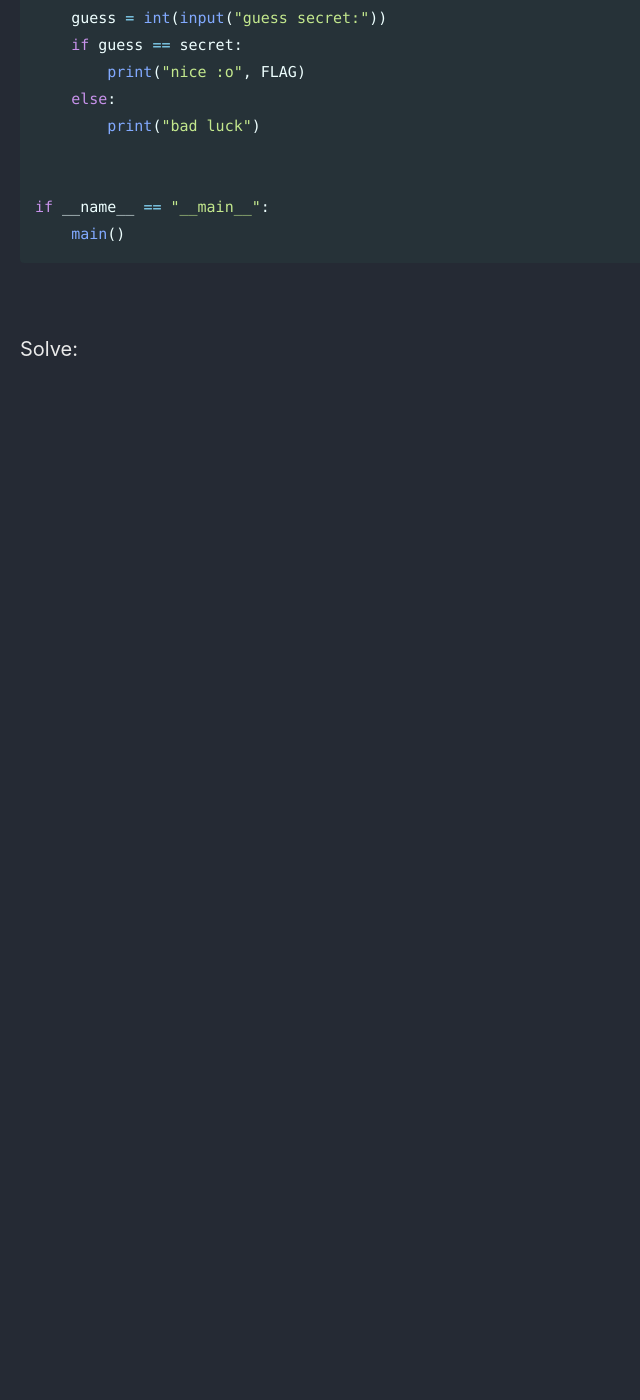
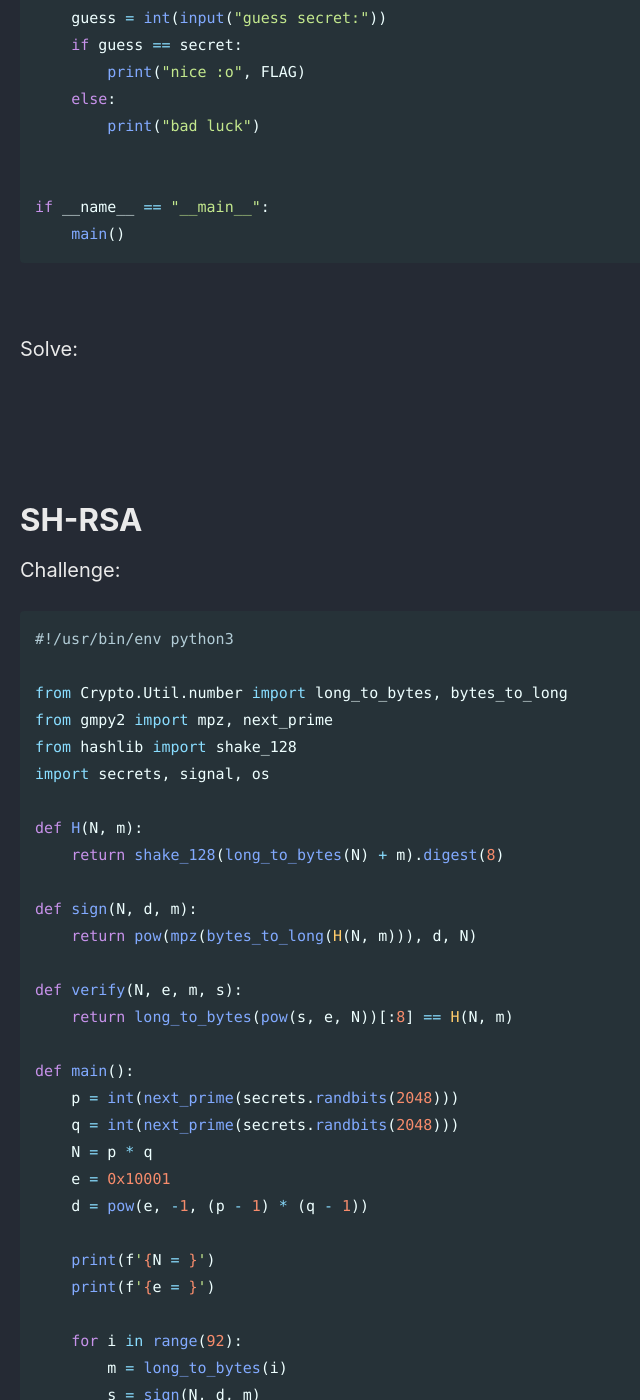
Before and after one commit to Connor-McCartney/Connor-McCartney.github.io, a Jekyll site: the page built from _pages/cryptography/other/DUCTF-2025.md, in a window 1280 px wide and 1400 px high, scrolled down 5130 px. Shown: the whole window, without its empty margins (0-640 px from the left). Built offline with Jekyll 4.4.1, drawn with Linux system fonts in a browser that asks for light colours; cached includes are drawn as plain includes; before the commit the page ends 5662 px from its top, so only the background shows below that; some of the changed text lies outside the part shown.

Commit message:
Update DUCTF-2025.md

````diff
--- a/_pages/cryptography/other/DUCTF-2025.md
+++ b/_pages/cryptography/other/DUCTF-2025.md
@@ -220,3 +220,63 @@ Solve:
 <br>
 
 <br>
+
+# SH-RSA
+
+Challenge:
+
+```python
+#!/usr/bin/env python3
+
+from Crypto.Util.number import long_to_bytes, bytes_to_long
+from gmpy2 import mpz, next_prime
+from hashlib import shake_128
+import secrets, signal, os
+
+def H(N, m):
+    return shake_128(long_to_bytes(N) + m).digest(8)
+
+def sign(N, d, m):
+    return pow(mpz(bytes_to_long(H(N, m))), d, N)
+
+def verify(N, e, m, s):
+    return long_to_bytes(pow(s, e, N))[:8] == H(N, m)
+
+def main():
+    p = int(next_prime(secrets.randbits(2048)))
+    q = int(next_prime(secrets.randbits(2048)))
+    N = p * q
+    e = 0x10001
+    d = pow(e, -1, (p - 1) * (q - 1))
+
+    print(f'{N = }')
+    print(f'{e = }')
+
+    for i in range(92):
+        m = long_to_bytes(i)
+        s = sign(N, d, m)
+        print(m.hex(), hex(s))
+
+    signal.alarm(46)
+
+    s = int(input('s: '), 16)
+    if verify(N, e, b'challenge', s):
+        print(os.getenv('FLAG', 'DUCTF{test_flag}'))
+    else:
+        print('Nope')
+
+if __name__ == '__main__':
+    main()
+```
+
+<br>
+
+Solve:
+
+
+
+
+
+<br>
+
+<br>
````
